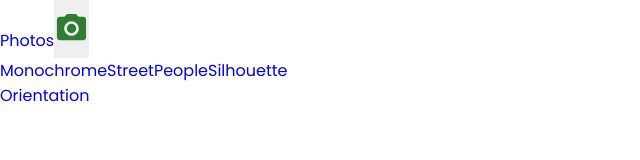
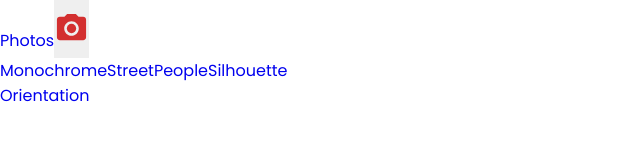
Before and after one commit to abcdeepakr/portfolio, a Next.js app: page /photos/PhotoFilters in a window 1280 px wide. Shown: the top 160 px of the page, without its empty margins (0-640 px from the left). Built offline with nearby package versions, Linux system fonts and the light colour scheme.

Commit message:
camera icon color change

```diff
--- a/pages/photos/PhotoFilters.jsx
+++ b/pages/photos/PhotoFilters.jsx
@@ -13,7 +13,7 @@ const sortImages =(event) =>{
         <Navbar bg="light" expand="lg" collapseOnSelect= "true">
   <Container fluid>
     <Navbar.Brand href="#" title="all" onClick={(e) => sortImages(e)}>Photos</Navbar.Brand>
-    <Navbar.Toggle aria-controls="navbarScroll" className={styles.NavbarIcon}><CameraAltIcon color="success" fontSize="large" /></Navbar.Toggle>
+    <Navbar.Toggle aria-controls="navbarScroll" className={styles.NavbarIcon}><CameraAltIcon color="error" fontSize="large" /></Navbar.Toggle>
     <Navbar.Collapse id="navbarScroll" >
       <Nav
         className="me-auto my-2 my-lg-0"
```
